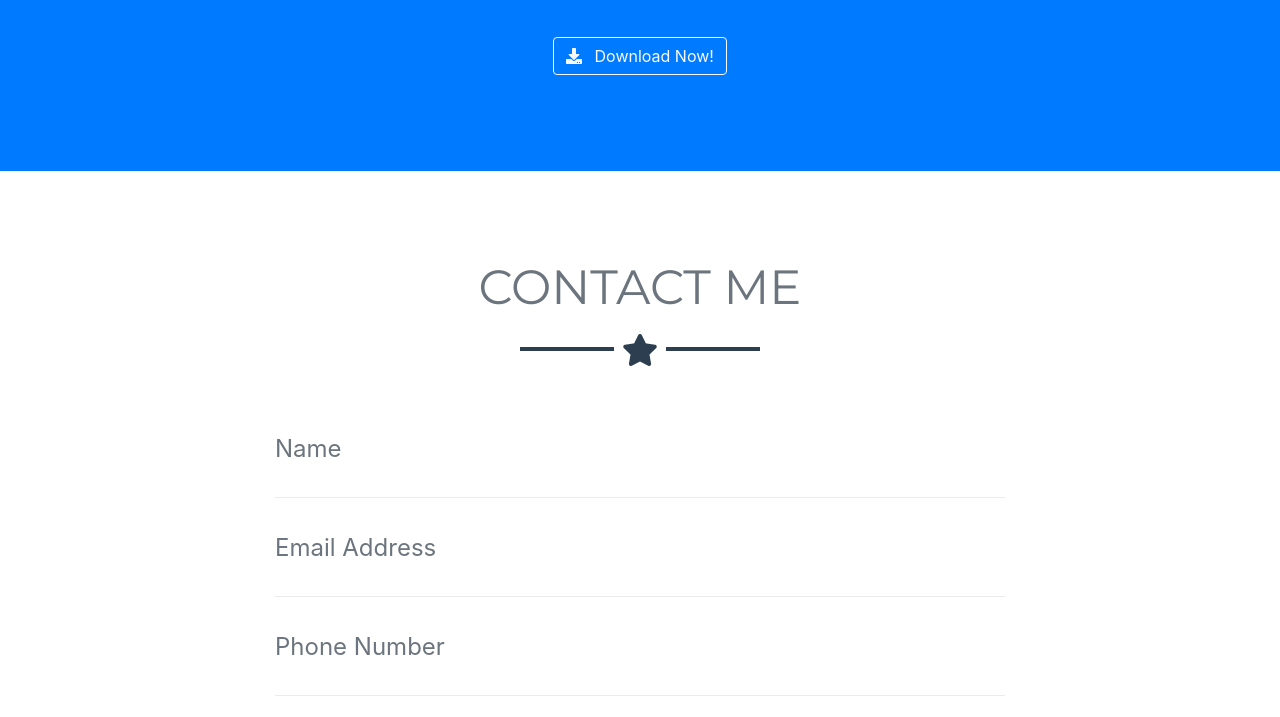
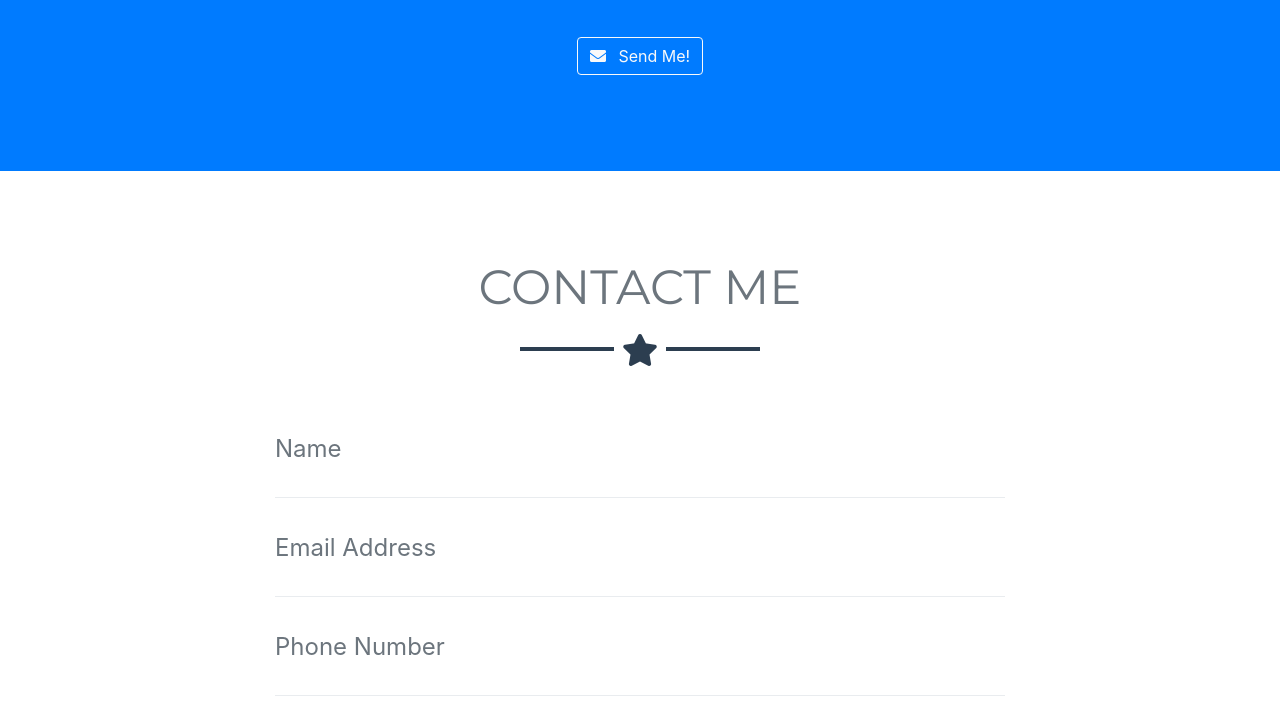
Before and after one commit to cestbonciel/KimhaneulWeb_portfolioSite, a website with bundled scripts: page index.html in a window 1280 px wide. Shown: the part 2024-2741 px from the top of the page. Built offline with nearby package versions, Linux system fonts and the light colour scheme.

Commit message:
Update index.html

```diff
--- a/index.html
+++ b/index.html
@@ -162,9 +162,9 @@
         </div>
       </div>
       <div class="text-center mt-4">
-        <a class="btn btn-xl btn-outline-light" href="#">
-          <i class="fas fa-download mr-2"></i>
-          Download Now!
+        <a class="btn btn-xl btn-outline-light" href="mailto:cestbonciel@gmail.com">
+          <i class="fas fa-envelope mr-2"></i>
+          Send Me!
         </a>
       </div>
     </div>
```
